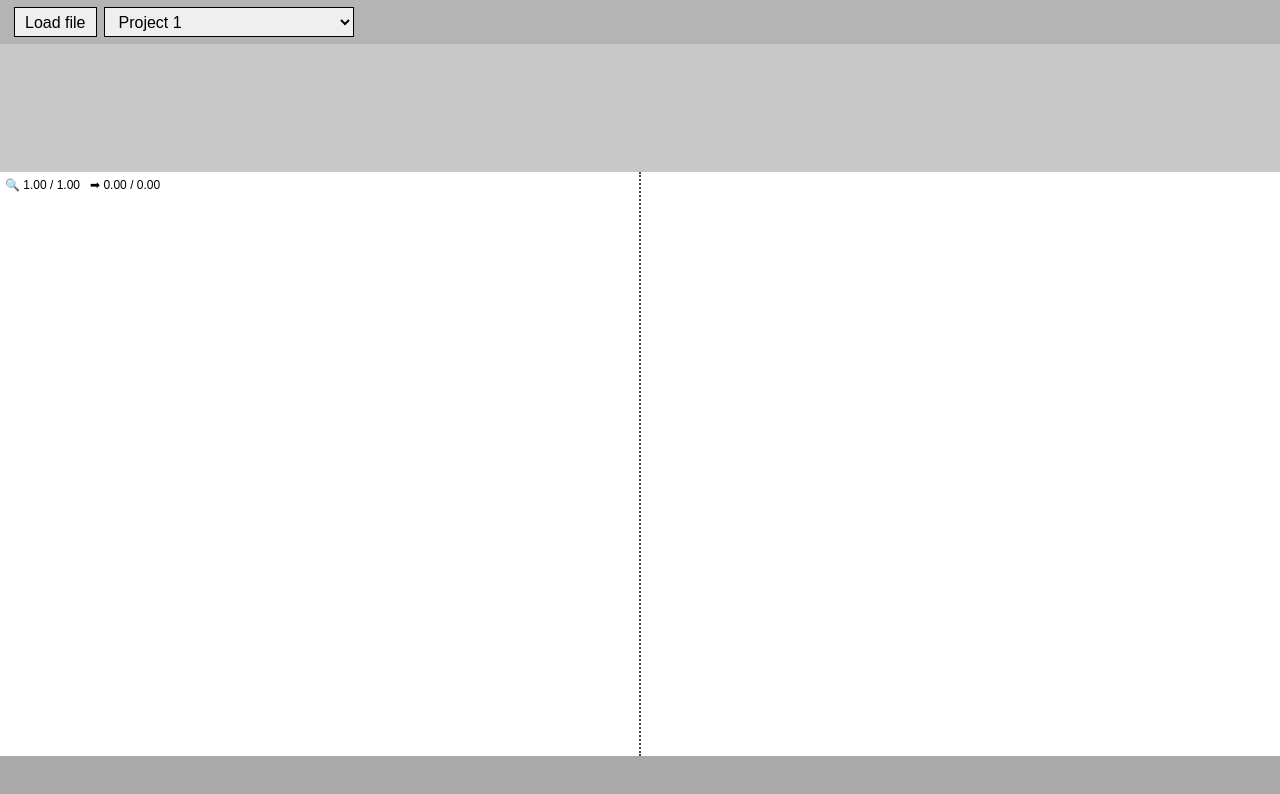
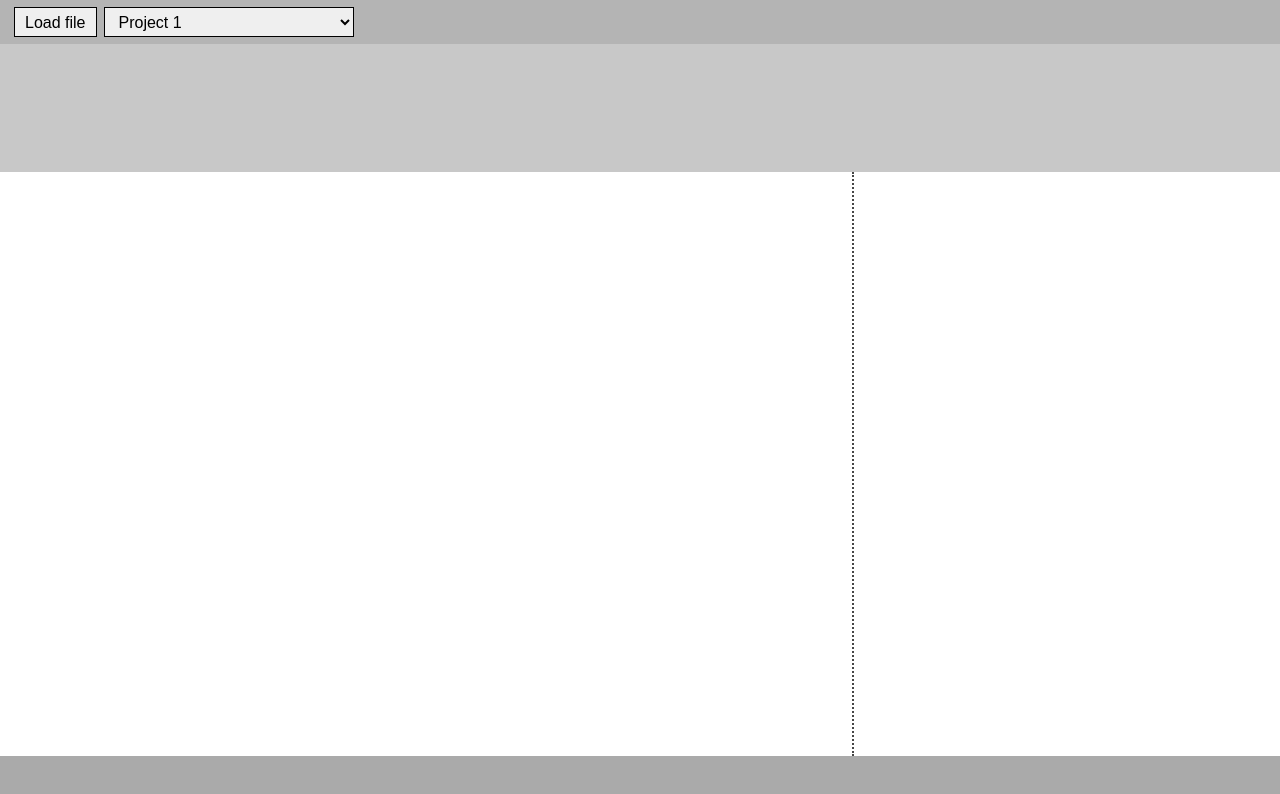
Before and after one commit to charJKL/react.split.v2, a React (Create React App) app: page / in a window 1280 px wide. Shown: the top 794 px of the page. Built offline with nearby package versions, Linux system fonts and the light colour scheme.

Commit message:
Implement  `Editor` abstract component.

```diff
--- a/src/components/editors/Editor.module.scss
+++ b/src/components/editors/Editor.module.scss
@@ -33,3 +33,16 @@
 	height: 100%;
 	z-index: 1;
 }
+
+.editor
+{
+	@extend %editor;
+}
+.toolbars
+{
+	@extend %toolbars;
+}
+.desktop
+{
+	@extend %desktop;
+}
--- /dev/null
+++ b/src/components/editors/Editor.tsx
@@ -0,0 +1,30 @@
+import { ReactElement } from "react";
+import { CustomHTMLAttributes} from "../types/CustomHTMLAttributes";
+import css from "./Editor.module.scss";
+
+type EditorPropsCustom =
+{
+	desktop: ReactElement;
+	toolbars: ReactElement[];
+}
+type EditorProps = CustomHTMLAttributes & EditorPropsCustom;
+
+const Editor = ({className, desktop, toolbars}: EditorProps) : JSX.Element =>
+{
+
+
+
+	const classNameForEditor = [css.editor, className].join(" ");
+	return (
+		<div className={classNameForEditor} >
+			<div className={css.toolbars}>
+				{toolbars.map((toolbar, i) => <label key={i}>{toolbar}</label>)}
+			</div>
+			<div className={css.desktop}>
+				{desktop}
+			</div>
+		</div>
+	)
+}
+
+export default Editor;
--- a/src/components/editors/EditorMetrics.tsx
+++ b/src/components/editors/EditorMetrics.tsx
@@ -15,6 +15,7 @@ import useGetDesktopPosition from "./hooks/useGetDesktopPosition";
 import useGetScale from "./hooks/useGetScale";
 import useGetMouseMoveDistance from "./hooks/useGetMouseMoveDistance";
 import css from "./EditorMetrics.module.scss";
+import Editor from "./Editor";
 
 type SelectableObject = MetricLineNames | null;
 
@@ -126,17 +127,7 @@ const EditorMetrics = ({style} : CustomHTMLAttributes): JSX.Element =>
 	const cursor = { cursor: resolveCursor(isScaling, isPositioning, objectHovered, objectSelected) }
 	const styleForEditor = { ...style, ...cursor };
 	const styleForDesktop = { ...scaledDesktopSize, ...desktopPosition };
-	return (
-		<div className={css.editor} style={styleForEditor} ref={editorRef} onMouseDown={mousedown} onMouseMove={mousemove} onMouseUp={mouseup} onWheel={mousewheel}>
-			<div className={css.toolbars}>
-				<label>🔍 {scale.x.toFixed(2)} / {scale.y.toFixed(2)}</label>
-				<label>➡ {cursorPosition.left.toFixed(2)} / {cursorPosition.top.toFixed(2)}</label>
-			</div>
-			<div className={css.desktop} style={styleForDesktop} ref={desktopRef}>
-				{desktop}
-			</div>
-		</div>
-	)
+	return <Editor desktop={desktop} toolbars={toolbars} />
 }
 
 const applayScaleToSize = (element: Size, scale : Scale) =>
```
